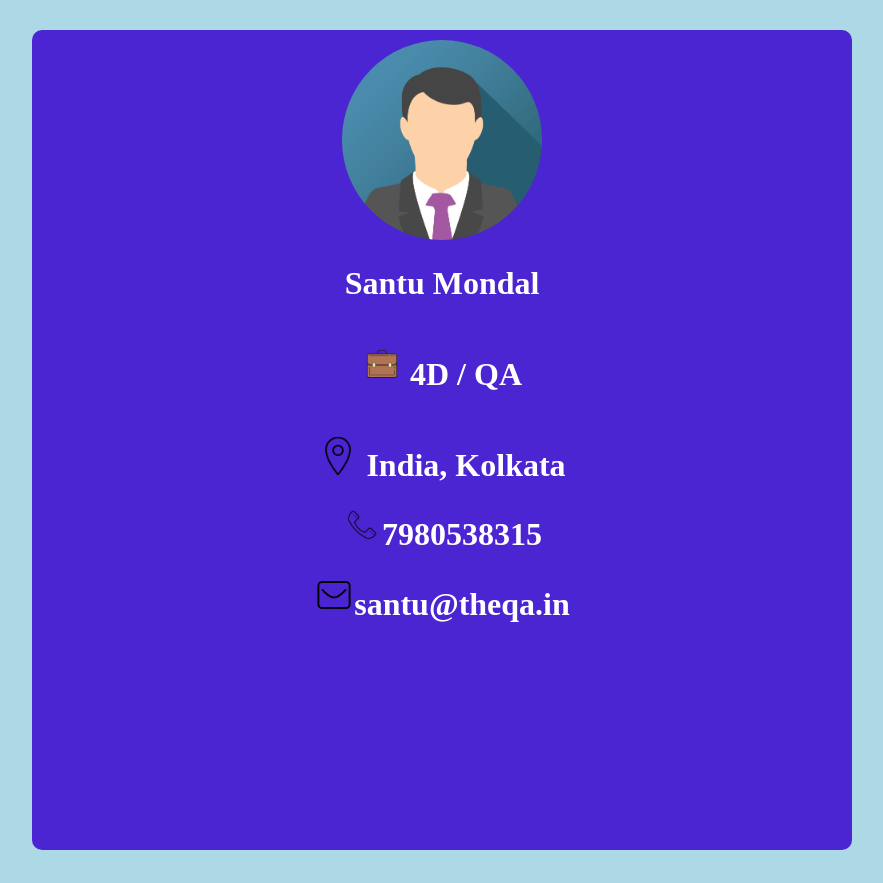
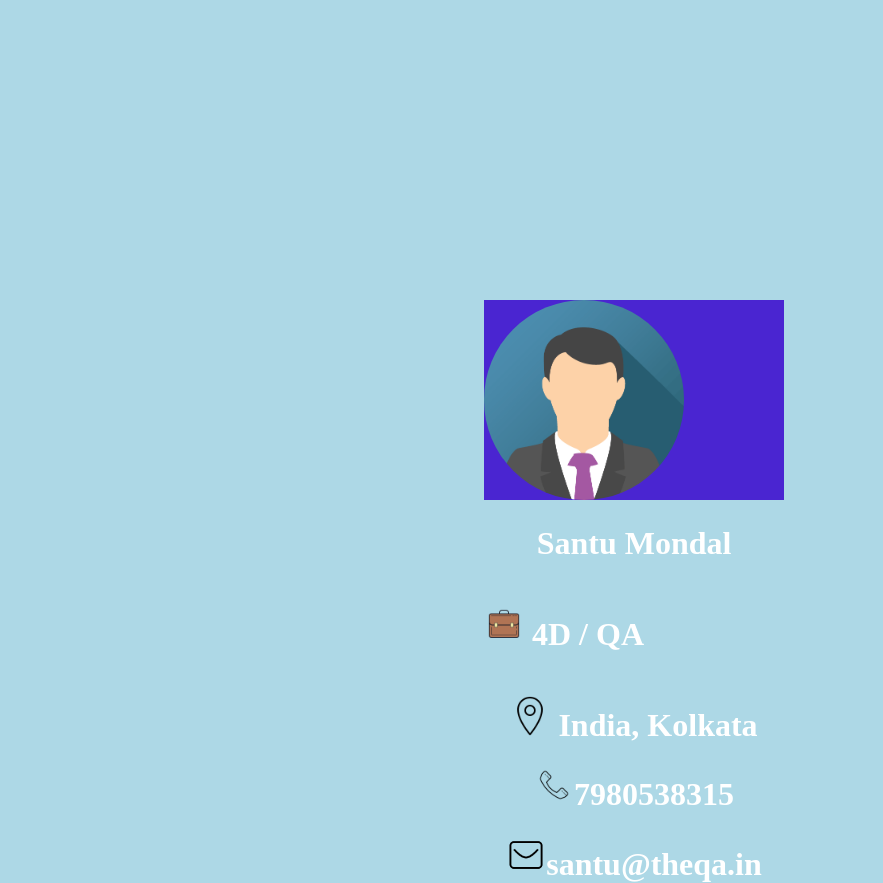
Before and after one commit to SantuQA/intro-with-santu, a plain HTML site: page index.html in a window 1280 px wide. Shown: the whole page, without its empty margins (6-889 px from the left). Drawn offline with Linux system fonts and the light colour scheme.

Commit message:
Update index.html

```diff
--- a/index.html
+++ b/index.html
@@ -20,15 +20,14 @@
           font-size: 20px;
         }
         #centerDiv{
-            padding: 10px;
-            justify-content: center;
-            margin: 30px;
-            text-align: center;
-            width: 100vh;
-            height: 100vh;
-            background-color: rgb(74, 37, 209);
-            border-radius: 10px;
-            border-width: 4px;
+           position: absolute;
+           width: 300px;
+           height: 200px;
+           z-index: 15;
+           top: 50%;
+           left: 50%;
+           margin: -100px 0 0 -150px;
+           background-color: rgb(74, 37, 209);
         }
         img {
         border-radius: 50%;
```
